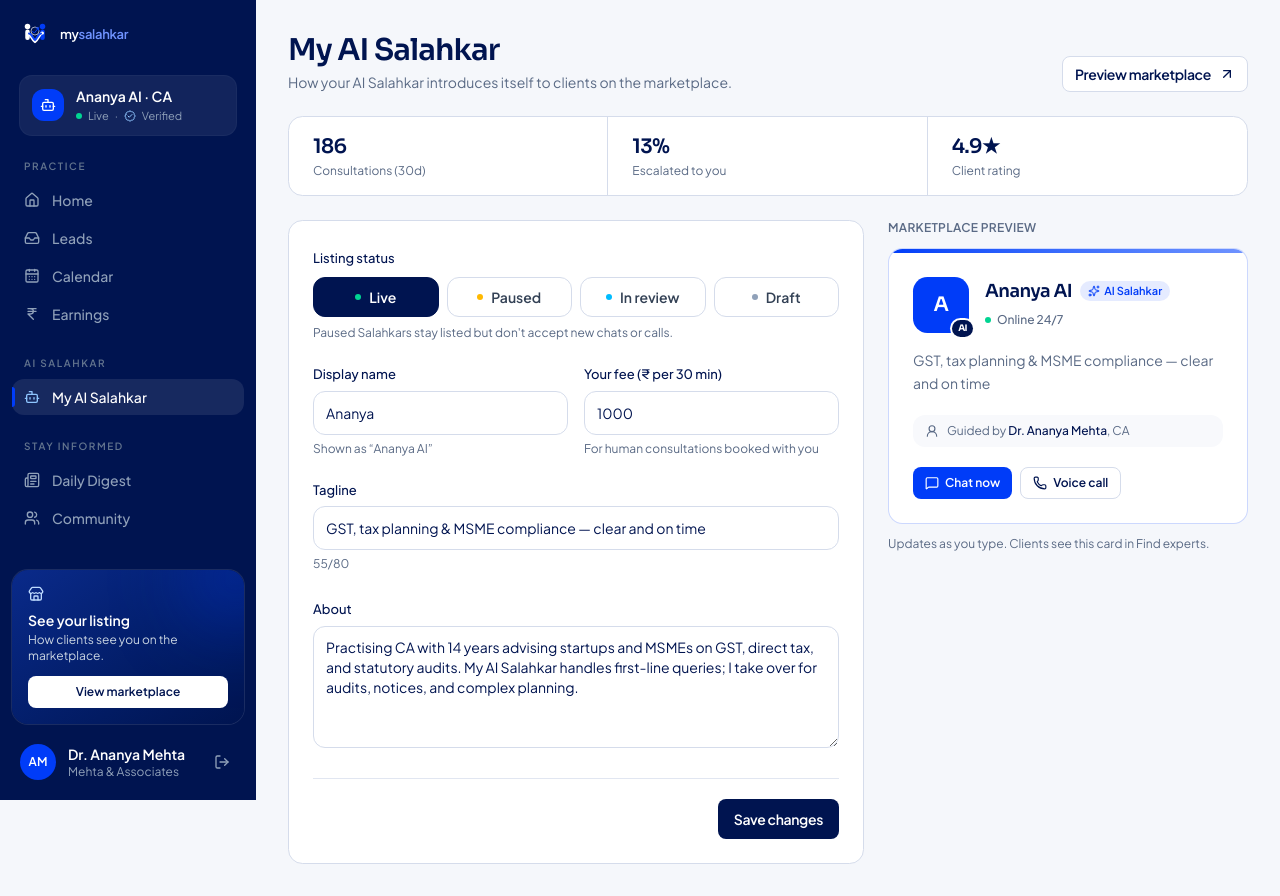
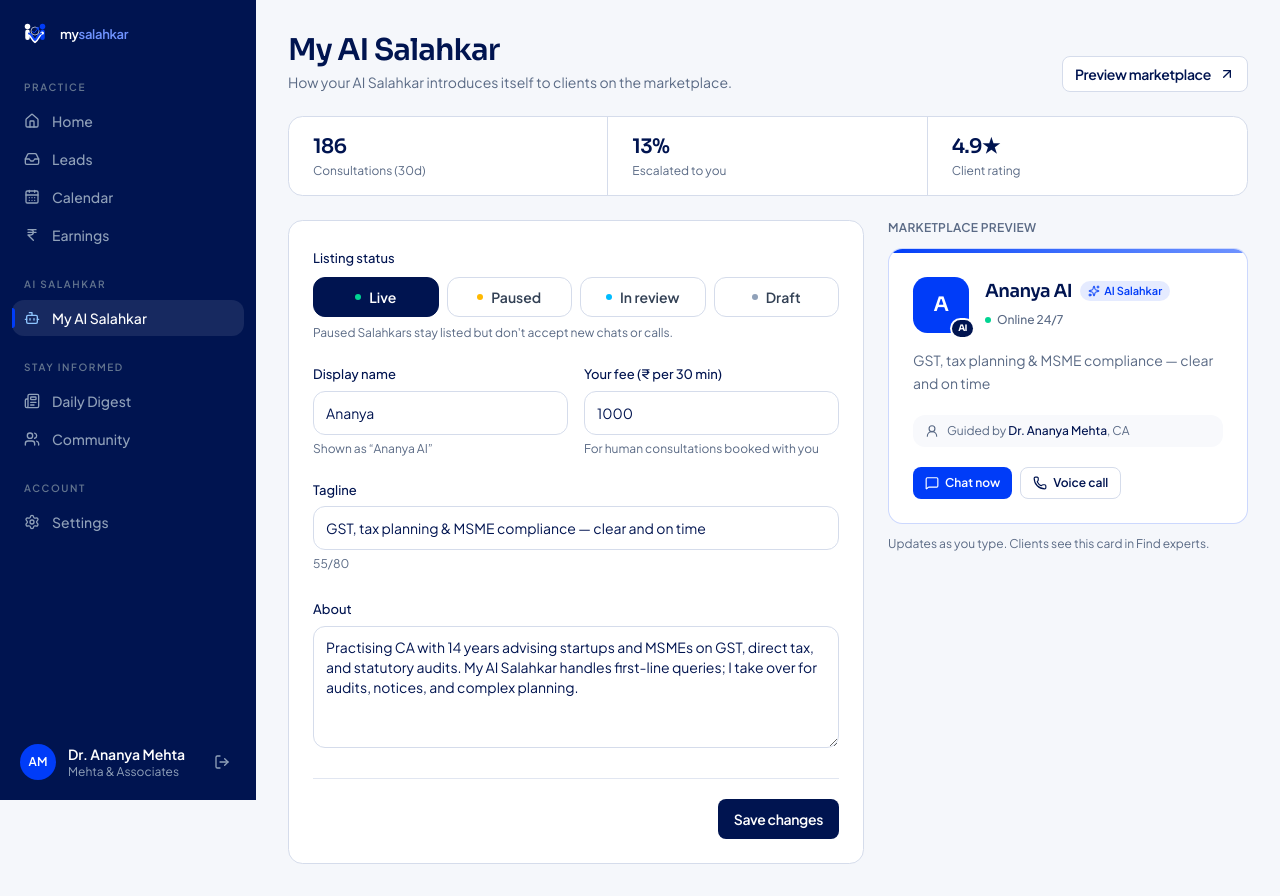
Before and after one commit to shaklan2001/mysalahkar, a Next.js app: page /professionals/dashboard/agent in a window 1280 px wide. Built offline with nearby package versions, Linux system fonts and the light colour scheme.

Commit message:
remve tabs

```diff
--- a/src/components/professionals/DashboardHome.tsx
+++ b/src/components/professionals/DashboardHome.tsx
@@ -116,7 +116,9 @@ export function DashboardHome() {
                 <span className={cn("h-1.5 w-1.5 rounded-full", status.dot)} />{" "}
                 {status.label.toLowerCase()}
               </span>
-              · {mockMetrics.consultations} consultations in 30 days
+              <span className="hidden sm:inline">
+                · {mockMetrics.consultations} consultations in 30 days
+              </span>
             </p>
 
             {next && nextSlot ? (
--- a/src/components/professionals/DashboardWidgets.tsx
+++ b/src/components/professionals/DashboardWidgets.tsx
@@ -140,7 +140,7 @@ export function PerformanceChart({ className }: { className?: string }) {
           return (
             <div
               key={point.date}
-              className="group flex flex-1 flex-col items-center gap-2"
+              className="group flex h-full flex-1 flex-col items-center gap-2"
             >
               <div className="relative flex w-full flex-1 items-end">
                 <div
--- a/src/components/professionals/ProDashboardShell.tsx
+++ b/src/components/professionals/ProDashboardShell.tsx
@@ -1,9 +1,7 @@
 "use client";
 
-import Link from "next/link";
 import { useRouter } from "next/navigation";
 import {
-  BadgeCheck,
   Bot,
   CalendarDays,
   Home,
@@ -11,13 +9,10 @@ import {
   IndianRupee,
   Newspaper,
   Settings,
-  Store,
   Users,
 } from "lucide-react";
 import {
   DashboardShell,
-  SidebarPromo,
-  sidebarPromoButtonClass,
   type DashboardNavGroup,
 } from "@/components/dashboard/DashboardShell";
 import {
@@ -96,36 +91,6 @@ export const statusMeta: Record<
   draft: { label: "Draft", dot: "bg-slate-400" },
 };
 
-function ListingStatus() {
-  const pro = mockProfessional;
-  const status = statusMeta[pro.status];
-  return (
-    <Link
-      href="/professionals/dashboard/agent"
-      className="flex items-center gap-3 rounded-lg bg-white/[0.07] px-3 py-2.5 ring-1 ring-white/10 transition-colors hover:bg-white/[0.12]"
-    >
-      <span className="flex h-8 w-8 shrink-0 items-center justify-center rounded-lg bg-accent text-white">
-        <Bot className="h-4 w-4" />
-      </span>
-      <span className="min-w-0 flex-1">
-        <span className="block truncate text-sm font-semibold text-white">
-          {pro.agentName} AI · {pro.domain}
-        </span>
-        <span className="mt-0.5 flex items-center gap-1.5 text-[11px] text-slate-400">
-          <span className={cn("h-1.5 w-1.5 rounded-full", status.dot)} />
-          {status.label}
-          {pro.verified ? (
-            <>
-              <span aria-hidden>·</span>
-              <BadgeCheck className="h-3 w-3 text-blue-300" /> Verified
-            </>
-          ) : null}
-        </span>
-      </span>
-    </Link>
-  );
-}
-
 export function ProDashboardShell({ children }: { children: React.ReactNode }) {
   const router = useRouter();
   const pro = mockProfessional;
@@ -135,23 +100,6 @@ export function ProDashboardShell({ children }: { children: React.ReactNode }) {
       homeHref="/professionals/dashboard"
       ariaLabel="Partner dashboard"
       groups={groups}
-      top={<ListingStatus />}
-      promo={(close) => (
-        <SidebarPromo
-          icon={Store}
-          title="See your listing"
-          body="How clients see you on the marketplace."
-          action={
-            <Link
-              href="/agents"
-              className={sidebarPromoButtonClass}
-              onClick={close}
-            >
-              View marketplace
-            </Link>
-          }
-        />
-      )}
       user={{ name: pro.name, detail: pro.firm }}
       onSignOut={() => router.push("/professionals/login")}
       signOutLabel="Sign out"
```
